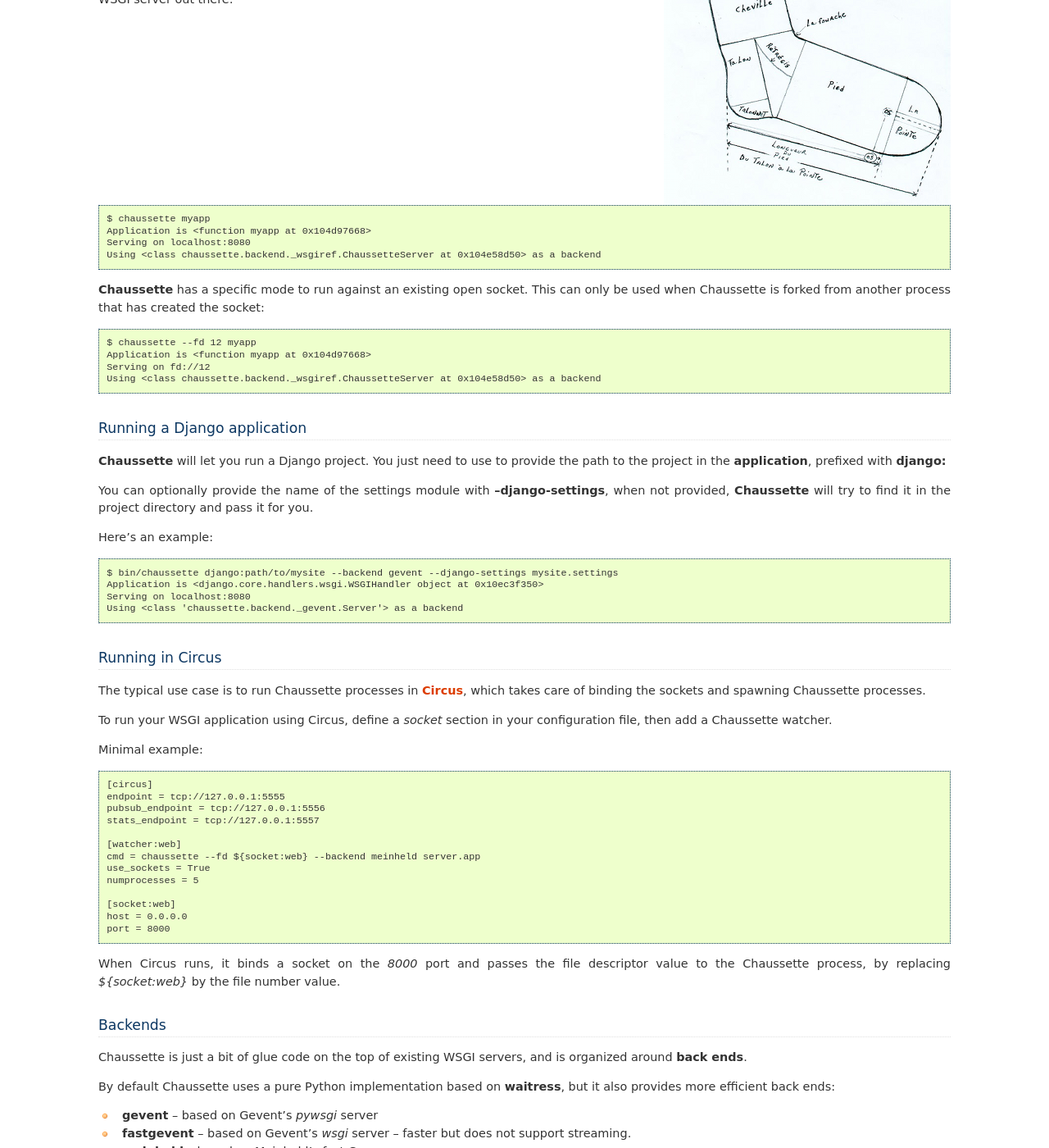
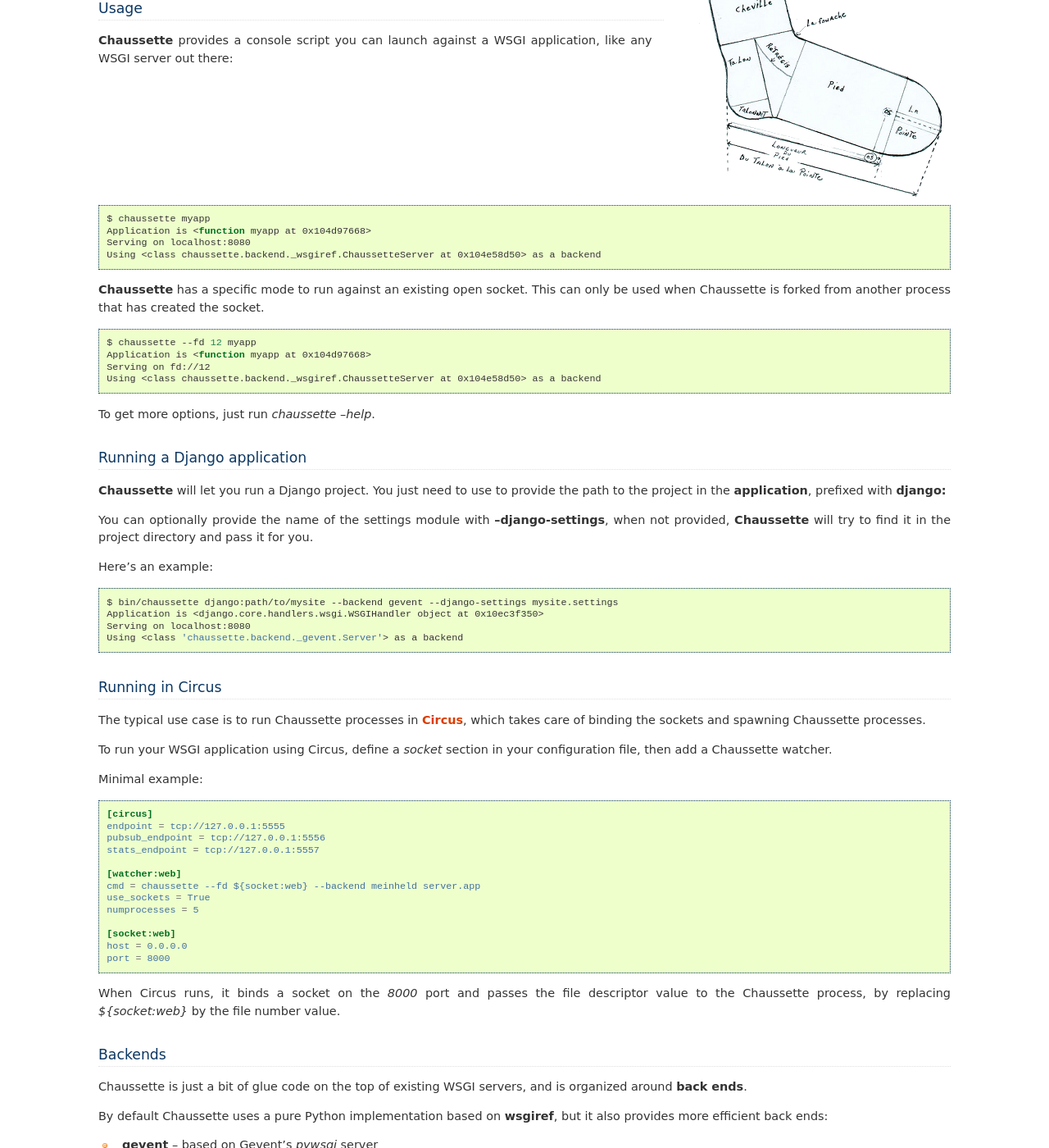
Before and after one commit to circus-tent/chaussette, a Sphinx documentation site: the page built from docs/source/index.rst, in a window 1280 px wide and 1400 px high, scrolled down 326 px. Shown: the whole window at 82% size. Built offline with Sphinx 7.4.7, drawn with Linux system fonts in a browser that asks for light colours; some of the changed lines change nothing that is shown; some of the changed text lies outside the part shown.

Commit message:
more docs

```diff
--- a/docs/source/index.rst
+++ b/docs/source/index.rst
@@ -5,16 +5,24 @@
    :align: right
 
 
-**Chaussette** is a dead-simple WSGI server that can run against already opened
-sockets. The main use case is to delegate the processes and sockets management
-to `Circus <http://circus.io>`_.
+**Chaussette** is a WSGI server you can use to run your Python WSGI
+applications.
+
+The particularity of **Chaussette** is that it can either bind a socket
+on a port like any other server does **or** run against **already opened
+sockets**.
+
+That makes **Chaussette** the best companion to run a WSGI ord Djando
+stack in `Circus <http://circus.io>`_.
 
 
 Usage
 -----
 
 **Chaussette** provides a console script you can launch against a WSGI
-application, like any WSGI server out there::
+application, like any WSGI server out there:
+
+.. code-block:: bash
 
     $ chaussette myapp
     Application is <function myapp at 0x104d97668>
@@ -22,15 +30,20 @@
     Using <class chaussette.backend._wsgiref.ChaussetteServer at 0x104e58d50> as a backend
 
 
-
 **Chaussette** has a specific mode to run against an existing open socket.
 This can only be used when Chaussette is forked from another process that has created
-the socket::
+the socket.
+
+.. code-block:: bash
 
     $ chaussette --fd 12 myapp
     Application is <function myapp at 0x104d97668>
     Serving on fd://12
     Using <class chaussette.backend._wsgiref.ChaussetteServer at 0x104e58d50> as a backend
+
+
+To get more options, just run *chaussette --help*.
+
 
 
 Running a Django application
@@ -43,7 +56,9 @@
 when not provided, **Chaussette** will try to find it in the project directory and
 pass it for you.
 
-Here's an example::
+Here's an example:
+
+.. code-block:: bash
 
     $ bin/chaussette django:path/to/mysite --backend gevent --django-settings mysite.settings
     Application is <django.core.handlers.wsgi.WSGIHandler object at 0x10ec3f350>
@@ -60,7 +75,9 @@
 To run your WSGI application using Circus, define a *socket* section in your
 configuration file, then add a Chaussette watcher.
 
-Minimal example::
+Minimal example:
+
+.. code-block:: ini
 
     [circus]
     endpoint = tcp://127.0.0.1:5555
@@ -87,14 +104,14 @@
 Chaussette is just a bit of glue code on the top of existing WSGI servers,
 and is organized around **back ends**.
 
-By default Chaussette uses a pure Python implementation based on **waitress**,
+By default Chaussette uses a pure Python implementation based on **wsgiref**,
 but it also provides more efficient back ends:
 
 - **gevent** -- based on Gevent's *pywsgi* server
 - **fastgevent** -- based on Gevent's *wsgi* server -- faster but does not
   support streaming.
 - **meinheld** -- based on Meinheld's fast C server
-- **wsgiref** -- based on stdlib's wsgiref package -- not for production use.
+- **waitress** -- based on Pyramid's waitress pure Python web server
 
 You can select your backend by using the **--backend** option and providing
 its name.
@@ -104,9 +121,15 @@
 
 - **gevent** and **fastgevent**: `pip install gevent`
 - **meinheld** : `pip install meinheld`
+- **waitress** : `pip install waitress`
 
 If you want to add your favorite WSGI Server as a backend to Chaussette,
 send me an e-mail !
+
+If you curious about how each on of those backends performs, you can read:
+
+- http://blog.ziade.org/2012/06/28/wgsi-web-servers-bench/
+- http://blog.ziade.org/2012/07/03/wsgi-web-servers-bench-part-2/
 
 
 Rationale and Design
@@ -126,7 +149,11 @@
 Using a pre-fork model, Circus binds sockets and forks Chaussette processes
 that are able to accept connections on those sockets, as child processes.
 
-For more information about this design, read http://blog.ziade.org/2012/06/12/shared-sockets-in-circus.
+For more information about this design, read :
+
+- http://blog.ziade.org/2012/06/12/shared-sockets-in-circus.
+- http://circus.readthedocs.org/en/latest/sockets/
+
 
 Useful links
 ------------
```
Also changed, not shown: docs/source/images/chaussette.png.
